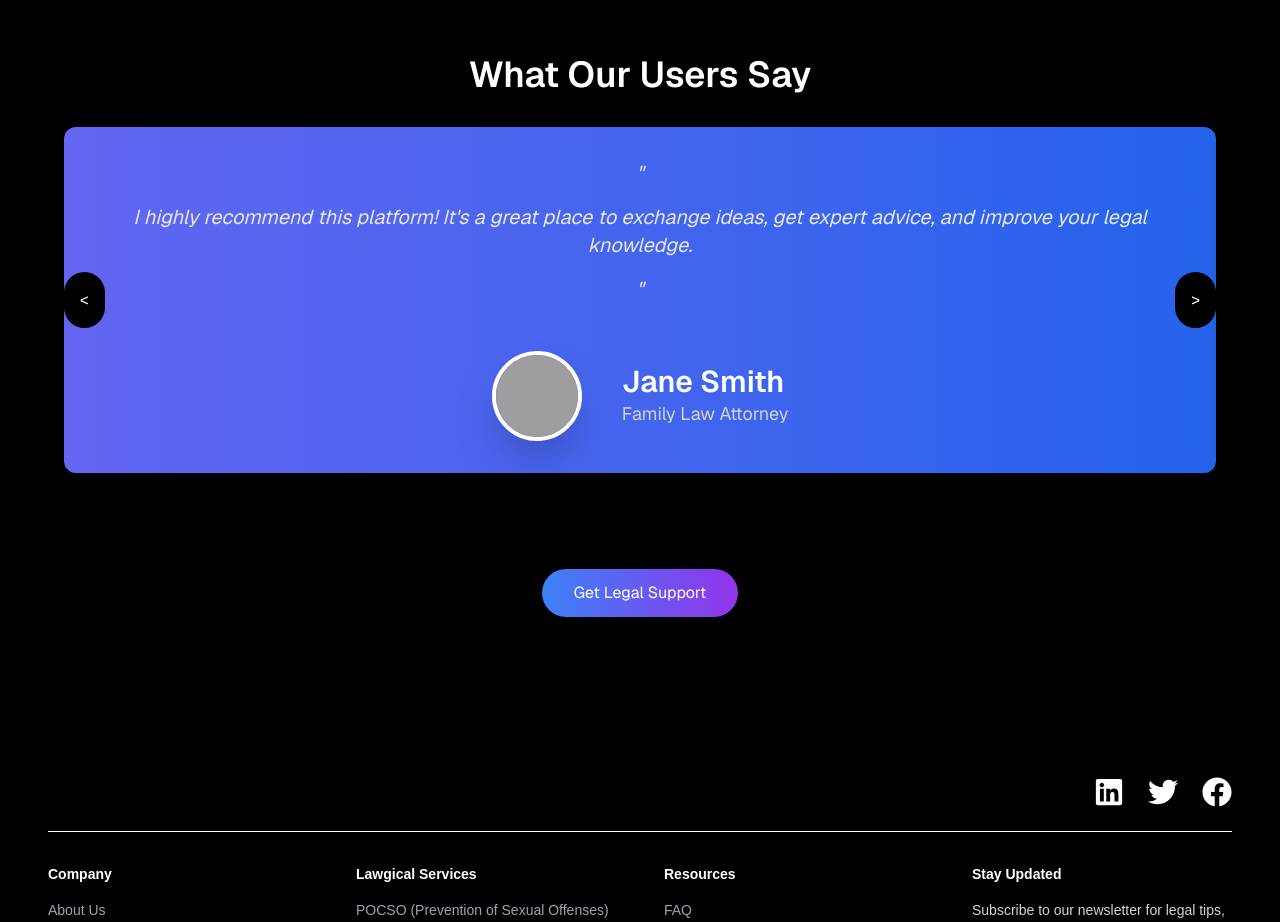
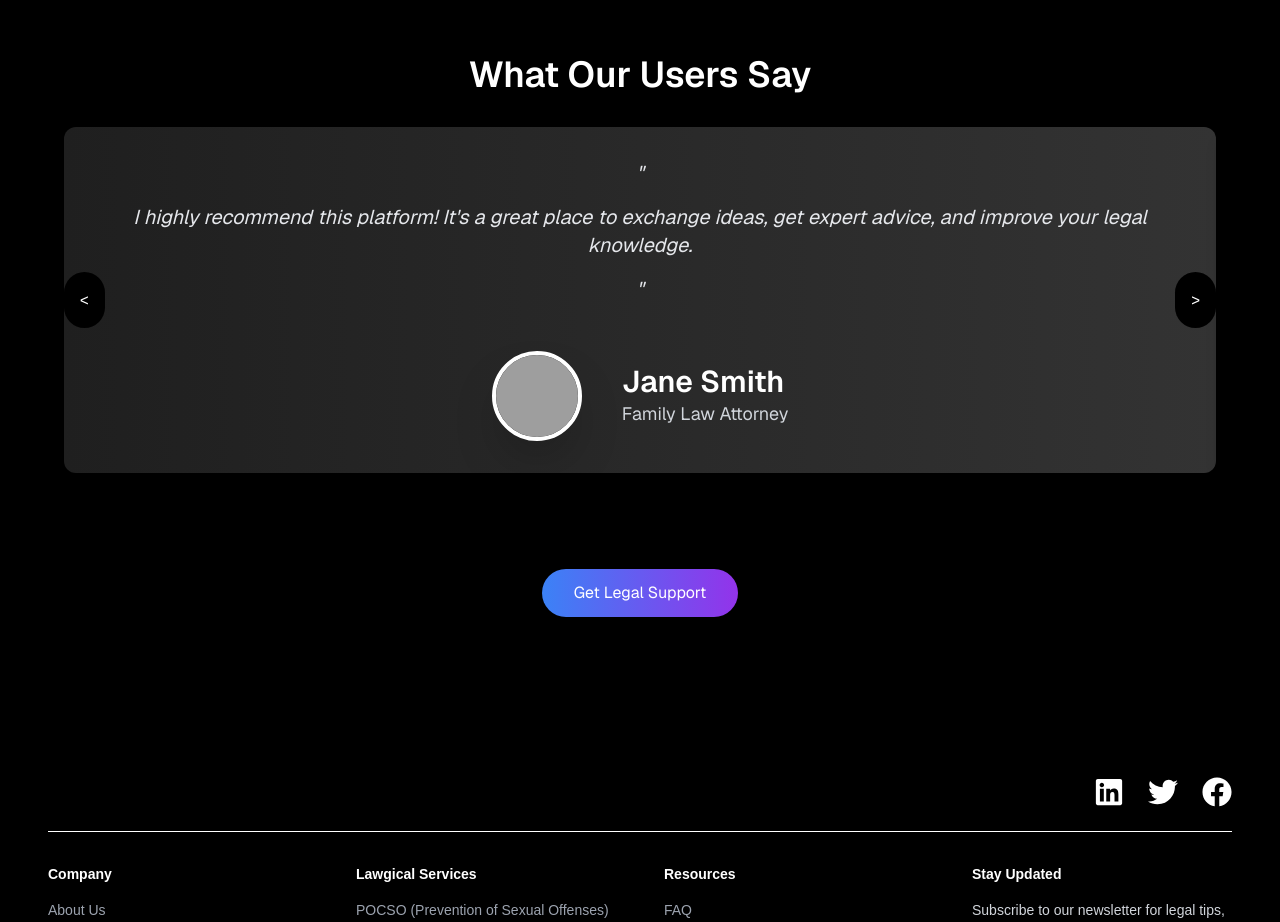
Before and after one commit to Hima-D/lawgical, a Next.js app: page / in a window 1280 px wide. Shown: the part 3100-4022 px from the top of the page. Built offline with nearby package versions, Linux system fonts and the light colour scheme; grey boxes are pictures that could not be loaded.

Commit message:
Update testimonial component background gradient for improved aesthetics

```diff
--- a/src/components/testimonial.js
+++ b/src/components/testimonial.js
@@ -2,7 +2,7 @@ import Image from 'next/image';
 
 const Testimonial = ({ testimonial, authorName, authorPosition, authorImage }) => {
   return (
-    <div className="bg-gradient-to-r from-indigo-500 to-blue-600 text-white p-8 rounded-xl shadow-lg hover:scale-105 hover:shadow-2xl transition-all duration-300 ease-in-out flex flex-col items-center">
+    <div className="bg-gradient-to-r from-[#1f1f1f] to-[#333333] text-white p-8 rounded-xl shadow-lg hover:scale-105 hover:shadow-2xl transition-all duration-300 ease-in-out flex flex-col items-center">
       <blockquote className="text-lg sm:text-xl italic text-gray-200 mb-8 text-center leading-relaxed">
         <span className="block mb-4">"</span>
         {testimonial}
```
